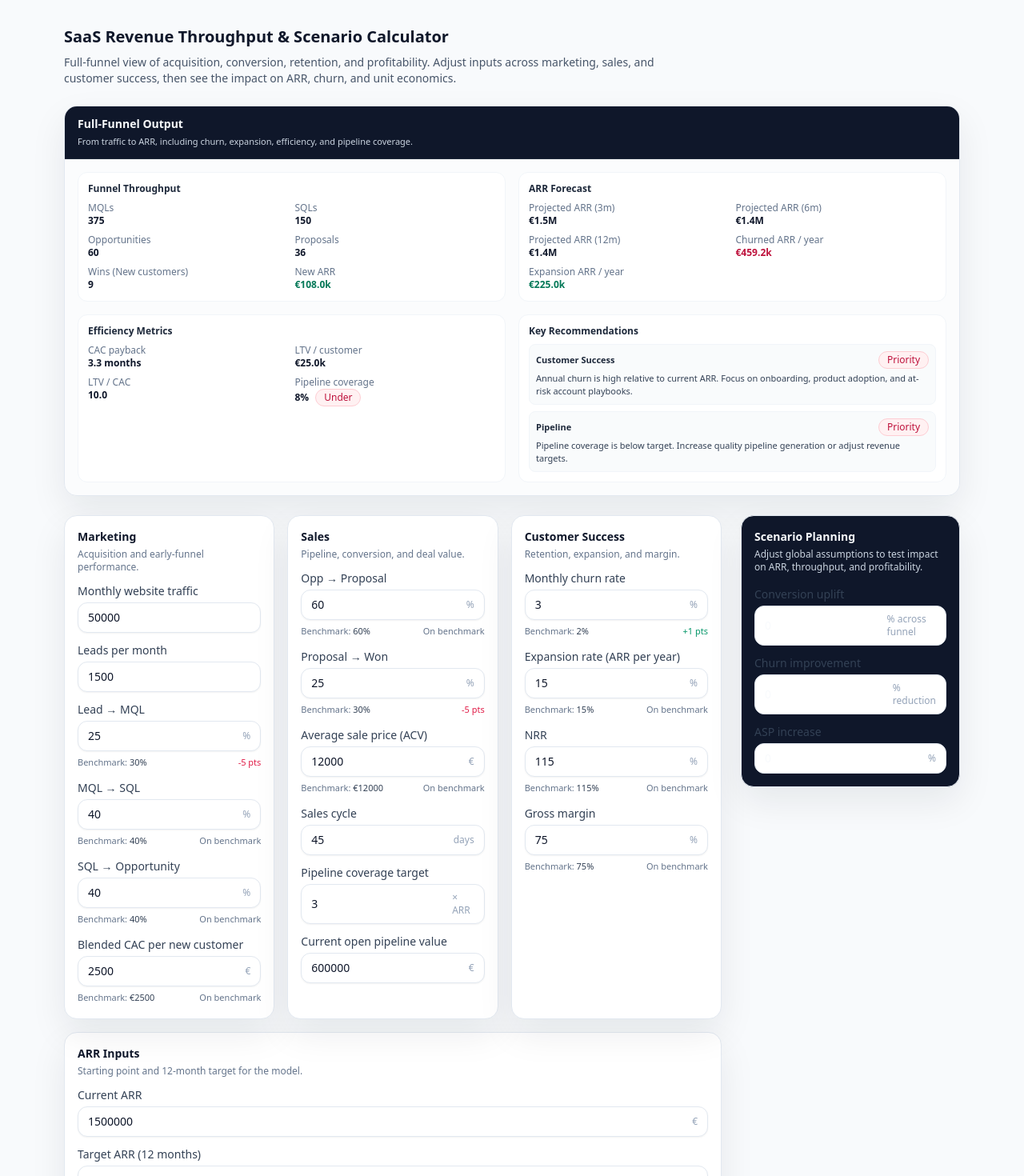
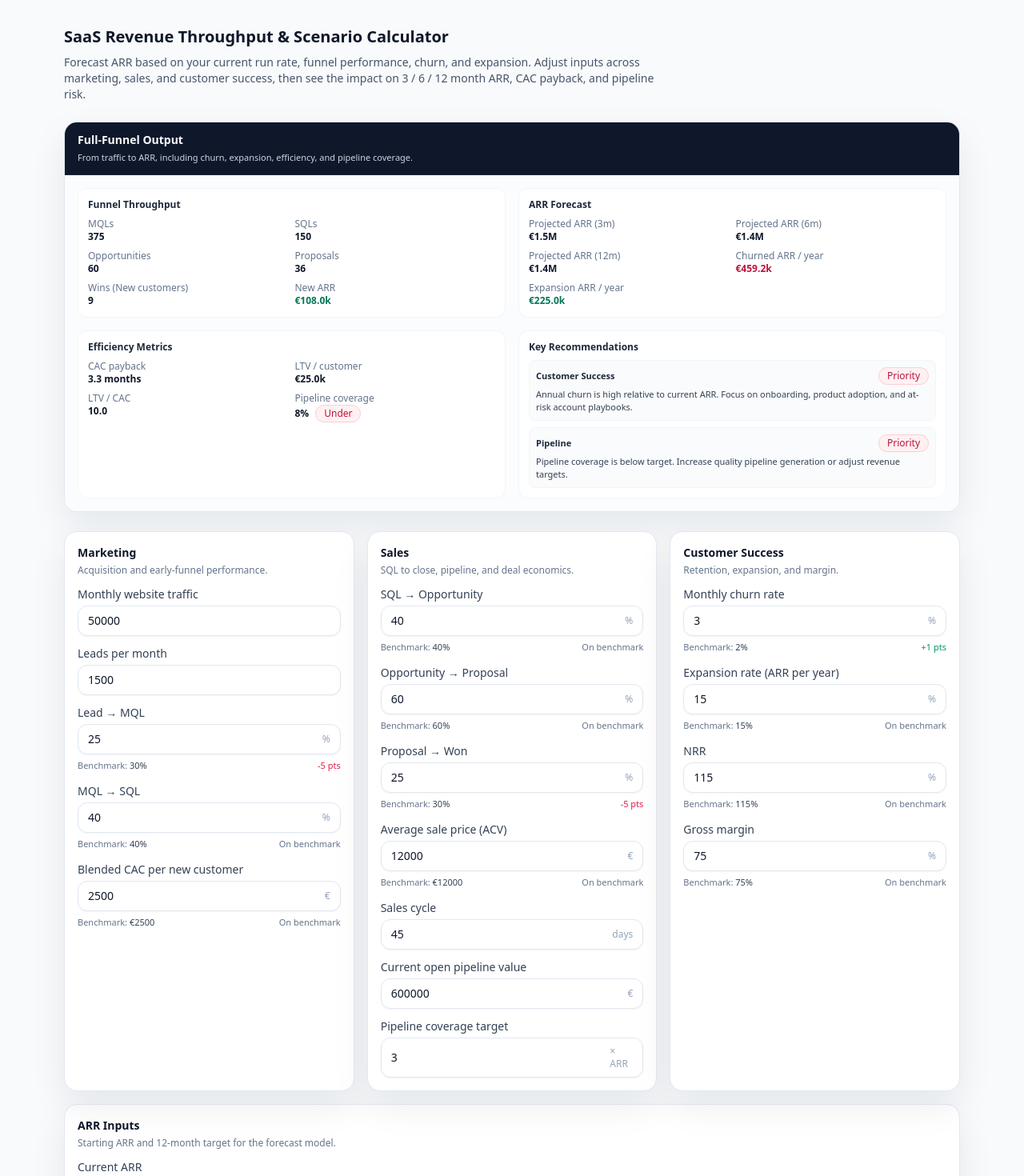
Before and after one commit to powerstephen/saas-throughput-calculator-, a Next.js app: page / in a window 1280 px wide. Shown: the top 1470 px of the page at 80% size. Built offline with nearby package versions, Linux system fonts and the light colour scheme.

Commit message:
Update page.tsx

```diff
--- a/app/page.tsx
+++ b/app/page.tsx
@@ -62,6 +62,7 @@ export default function Page() {
   };
 
   const salesBenchmarks = {
+    sqlToOpp: 40, // this is the SQL → Opportunity benchmark
     oppToProposal: 60,
     proposalToWin: 30,
     asp: 12000
@@ -93,10 +94,11 @@ export default function Page() {
           SaaS Revenue Throughput & Scenario Calculator
         </h1>
         <p className="max-w-3xl text-sm text-slate-600">
-          Full-funnel view of acquisition, conversion,
-          retention, and profitability. Adjust inputs across
-          marketing, sales, and customer success, then see the
-          impact on ARR, churn, and unit economics.
+          Forecast ARR based on your current run rate, funnel
+          performance, churn, and expansion. Adjust inputs
+          across marketing, sales, and customer success, then
+          see the impact on 3 / 6 / 12 month ARR, CAC payback,
+          and pipeline risk.
         </p>
       </header>
 
@@ -105,12 +107,11 @@ export default function Page() {
         <ResultsPanel result={result} />
       </div>
 
-      {/* Main layout: inputs on the left, scenarios on the right */}
-      <div className="grid gap-6 lg:grid-cols-[3fr,1fr]">
-        {/* LEFT: three columns of inputs + finance */}
+      {/* Main body: three functional blocks, then ARR inputs, then scenarios */}
       <div className="space-y-4">
         {/* Marketing / Sales / CS side by side */}
         <div className="grid gap-4 lg:grid-cols-3">
+          {/* MARKETING */}
           <InputSection
             title="Marketing"
             subtitle="Acquisition and early-funnel performance."
@@ -160,18 +161,6 @@ export default function Page() {
               mode="percent"
             />
             <MetricInputWithBenchmark
-                label="SQL → Opportunity"
-                value={marketing.oppRate}
-                onChange={(v) =>
-                  setMarketing({
-                    ...marketing,
-                    oppRate: v
-                  })
-                }
-                benchmark={marketingBenchmarks.oppRate}
-                mode="percent"
-              />
-              <MetricInputWithBenchmark
               label="Blended CAC per new customer"
               value={marketing.blendedCAC}
               onChange={(v) =>
@@ -185,12 +174,26 @@ export default function Page() {
             />
           </InputSection>
 
+          {/* SALES */}
           <InputSection
             title="Sales"
-              subtitle="Pipeline, conversion, and deal value."
+            subtitle="SQL to close, pipeline, and deal economics."
           >
+            {/* SQL → Opportunity moved here, still wired into marketing.oppRate */}
             <MetricInputWithBenchmark
-                label="Opp → Proposal"
+              label="SQL → Opportunity"
+              value={marketing.oppRate}
+              onChange={(v) =>
+                setMarketing({
+                  ...marketing,
+                  oppRate: v
+                })
+              }
+              benchmark={salesBenchmarks.sqlToOpp}
+              mode="percent"
+            />
+            <MetricInputWithBenchmark
+              label="Opportunity → Proposal"
               value={sales.oppToProposal}
               onChange={(v) =>
                 setSales({
@@ -237,6 +240,17 @@ export default function Page() {
               }
             />
             <NumberInput
+              label="Current open pipeline value"
+              suffix="€"
+              value={sales.openPipelineValue}
+              onChange={(v) =>
+                setSales({
+                  ...sales,
+                  openPipelineValue: v
+                })
+              }
+            />
+            <NumberInput
               label="Pipeline coverage target"
               suffix="× ARR"
               value={sales.pipelineCoverageTarget}
@@ -248,19 +262,9 @@ export default function Page() {
               }
               step={0.5}
             />
-              <NumberInput
-                label="Current open pipeline value"
-                suffix="€"
-                value={sales.openPipelineValue}
-                onChange={(v) =>
-                  setSales({
-                    ...sales,
-                    openPipelineValue: v
-                  })
-                }
-              />
           </InputSection>
 
+          {/* CUSTOMER SUCCESS */}
           <InputSection
             title="Customer Success"
             subtitle="Retention, expansion, and margin."
@@ -313,10 +317,10 @@ export default function Page() {
           </InputSection>
         </div>
 
-          {/* Finance – still needed for the forecast, but small and simple */}
+        {/* ARR inputs – still needed for forecasting, but small and close to the dashboard */}
         <InputSection
           title="ARR Inputs"
-            subtitle="Starting point and 12-month target for the model."
+          subtitle="Starting ARR and 12-month target for the forecast model."
         >
           <NumberInput
             label="Current ARR"
@@ -341,16 +345,13 @@ export default function Page() {
             }
           />
         </InputSection>
-        </div>
 
-        {/* RIGHT: scenario panel */}
-        <div className="space-y-4">
+        {/* Scenario planning moved to the bottom, full width */}
         <ScenarioPanel
           scenarios={scenarios}
           onChange={setScenarios}
         />
       </div>
-      </div>
     </main>
   );
 }
```
Lines whose indentation alone changed are shown as unchanged.
